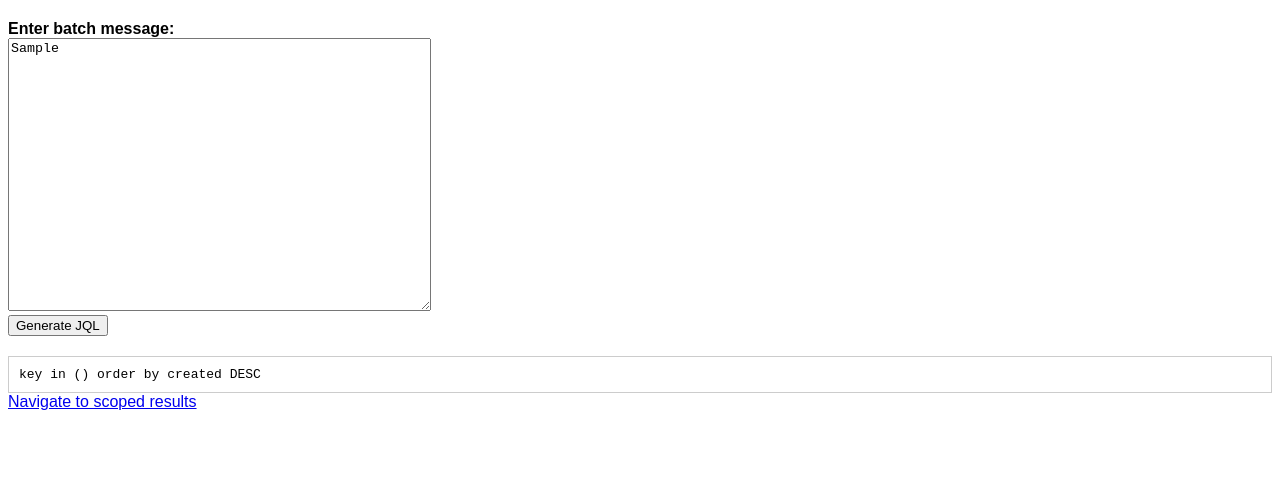
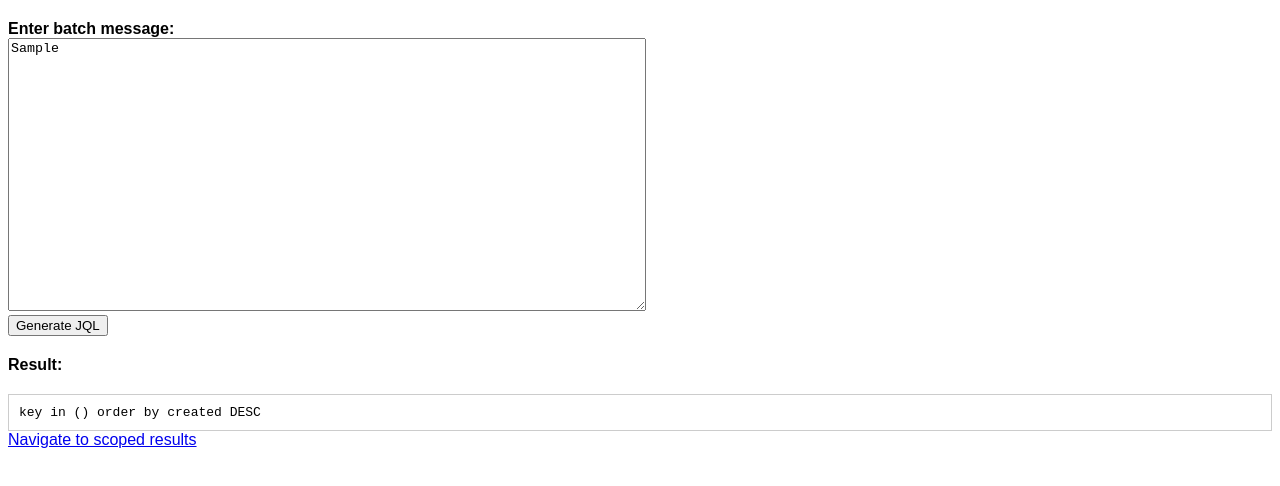
Before and after one commit to wrotson/generate-jql-from-batch, a plain HTML site: page index.html in a window 1280 px wide. Both pictures are taken after typing "Sample" into the empty fields and a click on the button "Generate JQL". Drawn offline with Linux system fonts and the light colour scheme.

Commit message:
refactor

```diff
--- a/index.html
+++ b/index.html
@@ -12,7 +12,7 @@
       font-weight: bold;
     }
     textarea {
-      width: 33%;
+      width: 50%;
       height: 20em;
       font-family: monospace;
     }
@@ -31,8 +31,11 @@
   <textarea id="message"></textarea>
   <div><button type="submit">Generate JQL</button></div>
 </form>
-<div id="results"></div>
-<div id="link"></div>
+<div>
+  <label for="results">Result:</label>
+</div>
+<div id="results" class="hidden"></div>
+<div id="link" class="hidden"></div>
 <script>
   function generateJql(event) {
     event.preventDefault();
@@ -49,9 +52,12 @@
     });
     const jql = `key in (${ticketsIDs.join()}) order by created DESC`;
     const baseUrl = 'https://knowde.atlassian.net/issues/?jql=';
+    const query = document.querySelector('#results');
     const link = document.querySelector('#link');
+    query.textContent = jql;
+    query.classList.remove('hidden');
     link.innerHTML = `<a href="${baseUrl + encodeURIComponent(jql)}" target="_blank">Navigate to scoped results</a>`;
-    document.querySelector('#results').textContent = jql;
+    link.classList.remove('hidden');
   }
 </script>
 </body>
```
